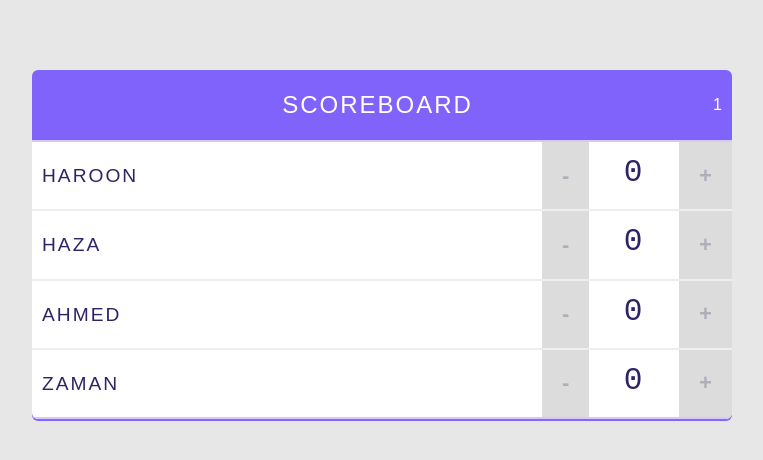
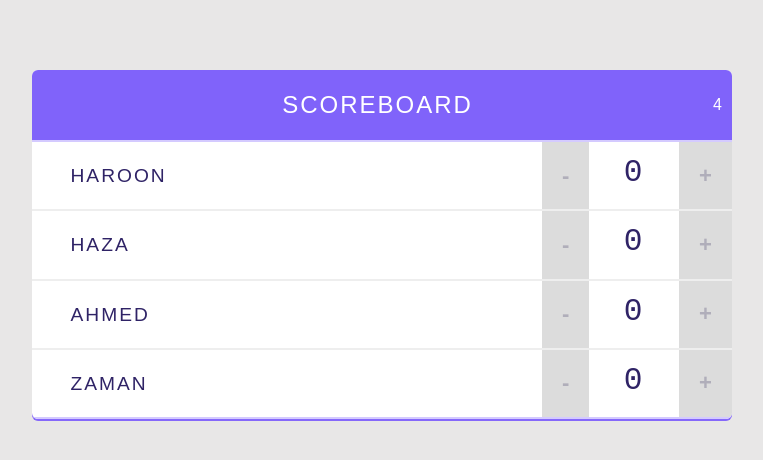
Before and after one commit to haroon97/react-scoreboard, a React (Create React App) app: page / in a window 1280 px wide. Shown: the top 460 px of the page, without its empty margins (258-1021 px from the left). Built offline with nearby package versions, Linux system fonts and the light colour scheme; the HTML template or start-up script is replaced by a standard one.

Commit message:
added remove player functionality

```diff
--- a/src/App.js
+++ b/src/App.js
@@ -8,34 +8,40 @@ class App extends Component {
   state = {
     players: [ {
       name: "Haroon",
-      score: 50,
       id: 1
     },
     {
       name: "Haza",
-      score: 85,
       id: 2
     },
     {
       name: "Ahmed",
-      score: 95,
       id: 3
     },
     {
       name: "Zaman",
-      score: 80,
       id: 4
     }]
+  }
+
+  handleRemovePlayer = (id) => {
+    this.setState(prevState => {
+      return {
+        players: prevState.players.filter(player => player.id !== id)
+      }
+    })
   }
 
   render() {
     return (
       <div className='scoreboard'>
-        <Header title="Scoreboard" player={1}/>
+        <Header title="Scoreboard" totalPlayers={this.state.players.length}/>
         {this.state.players.map((player) => {
           return <Player
           playerName={player.name}
           key={player.id.toString()}
+          removePlayer={this.handleRemovePlayer}
+          id={player.id}
           />
         })}
       </div>
--- a/src/components/Header.js
+++ b/src/components/Header.js
@@ -4,7 +4,7 @@ const Header = (props) => {
   return (
     <header>
       <h1>{props.title}</h1>
-      <span>{props.player}</span>
+      <span>{props.totalPlayers}</span>
     </header>
   );
 }
--- a/src/components/Player.js
+++ b/src/components/Player.js
@@ -5,6 +5,7 @@ const Player = (props) => {
   return (
     <div className='player'>
       <span className='player-name'>
+        <button onClick={() =>  props.removePlayer(props.id) } className="remove-player">✖</button>
         {props.playerName}
       </span>
       <Counter />
```
